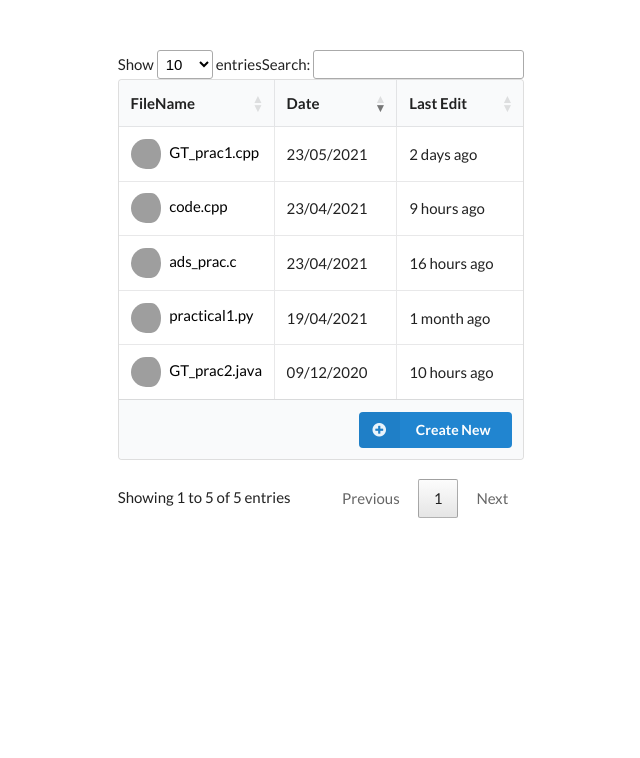
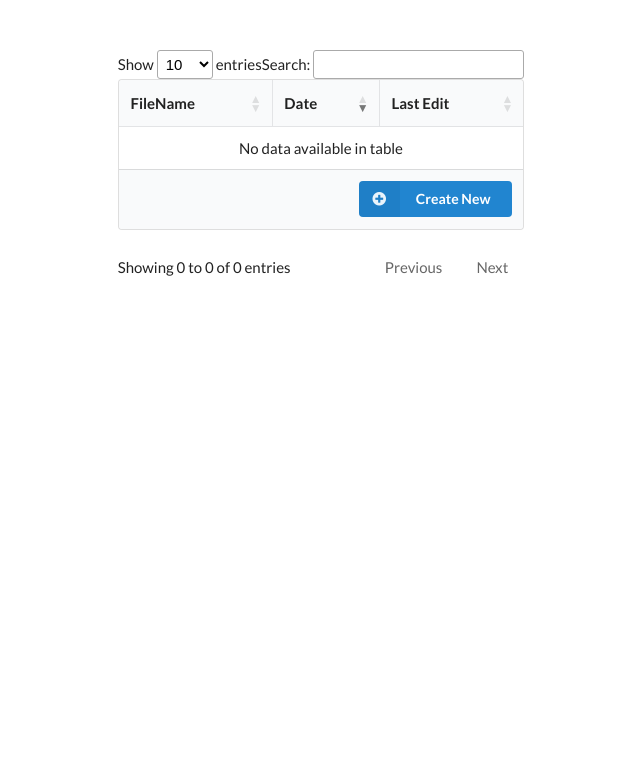
Before and after one commit to nikhraj/RunX, a Django app: page /bookmarks/ in a window 1280 px wide. Shown: the top 758 px of the page, without its empty margins (319-959 px from the left). Run offline with Django 3.2, Linux system fonts and the light colour scheme; some libraries are stand-ins or nearby versions; grey boxes are pictures that could not be loaded.

Commit message:
Update bookmarks.html

```diff
--- a/templates/bookmarks.html
+++ b/templates/bookmarks.html
@@ -28,50 +28,6 @@
     </tr>
   </thead>
   <tbody id="mydata">
-    <tr>
-      <td class="collapsing">
-        <a href="https://trohs.xyz/codeforces">
-        <img class="ui avatar image" src="c-plusplus.svg" style="padding-right:5px;">code.cpp
-        </a>
-      </td>
-      <td>23/04/2021</td>
-      <td>9 hours ago</td>
-    </tr>
-    <tr>
-
-      <td>
-    <a href="https://trohs.xyz/codeforces">
-        <img class="ui avatar image" src="python.svg" style="padding-right:5px;">practical1.py</a>
-      </td>
-      <td>19/04/2021</td>
-      <td>1 month ago</td>
-    </tr>
-    <tr>
-      <td>
-        <a href="https://trohs.xyz/codeforces">
-        <img class="ui avatar image" src="c-plusplus.svg" style="padding-right:5px;">GT_prac1.cpp</a>
-      </td>
-      <td>23/05/2021</td>
-      <td>2 days ago</td>
-    </tr>
-    <tr>
-      <td>
-        <a href="https://trohs.xyz/codeforces">
-        <img class="ui avatar image" src="java.svg" style="padding-right:5px;">GT_prac2.java
-        </a>
-      </td>
-      <td>09/12/2020</td>
-      <td >10 hours ago</td>
-    </tr>
-    <tr>
-      <td>
-    <a href="https://trohs.xyz/codeforces">
-       <img class="ui avatar image" src="c.svg" style="padding-right:5px;">ads_prac.c
-    </a>
-      </td>
-      <td>23/04/2021</td>
-      <td>16 hours ago</td>
-    </tr>
   </tbody>
   <tfoot>
     <tr>
```
